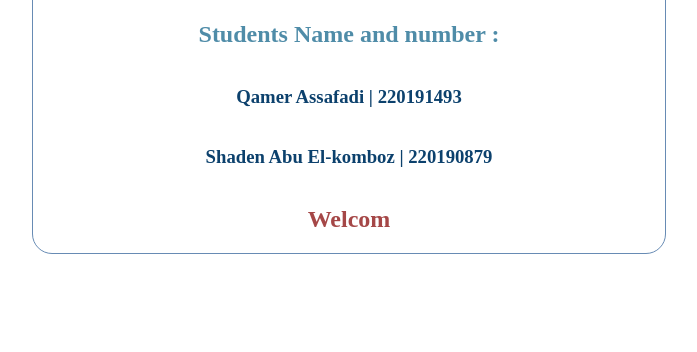
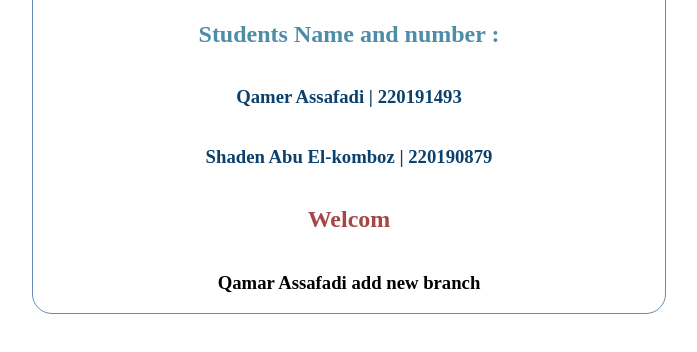
Before and after one commit to er2345/HW_Cloud, a plain HTML site: page index.html in a window 1280 px wide. Shown: the part 188-540 px from the top of the page, without its empty margins (291-988 px from the left). Drawn offline with Linux system fonts and the light colour scheme.

Commit message:
adding new line

```diff
--- a/index.html
+++ b/index.html
@@ -33,6 +33,7 @@
     <h3 style=" color: rgb(12, 65, 109); "> Qamer Assafadi         | 220191493 </h3>
     <h3 style=" color: rgb(12, 65, 109); "> Shaden Abu El-komboz   | 220190879 </h3>
     <h2  style=" color: rgb(165, 71, 71);"> Welcom </h2>
+    <h3> Qamar Assafadi add new branch</h3>
    </div>
 </body>
 </html>
```
